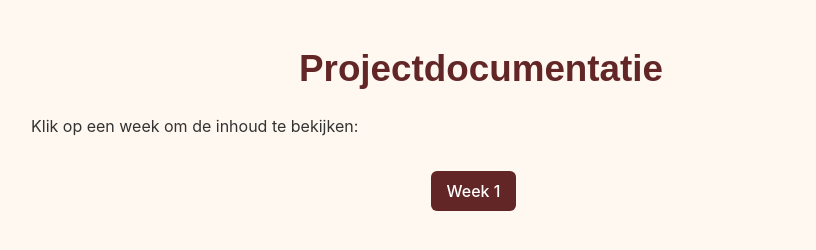
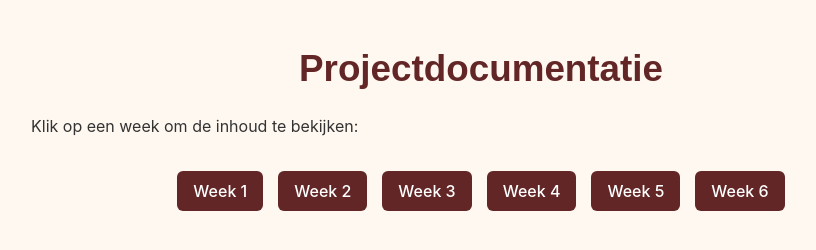
Before and after one commit to Nayeli-Faucompret/projectdocs, a plain HTML site: page index.html in a window 1280 px wide. Shown: the whole page, without its empty margins (159-975 px from the left). Drawn offline with Linux system fonts and the light colour scheme.

Commit message:
Update index.html

```diff
--- a/index.html
+++ b/index.html
@@ -12,4 +12,11 @@
 
     <ul class="nav-list">
         <li><a href="week1.html">Week 1</a></li>
-        <li><a href="week2
+        <li><a href="week2.html">Week 2</a></li>
+        <li><a href="week3.html">Week 3</a></li>
+        <li><a href="week4.html">Week 4</a></li>
+        <li><a href="week5.html">Week 5</a></li>
+        <li><a href="week6.html">Week 6</a></li>
+    </ul>
+</body>
+</html>
```
